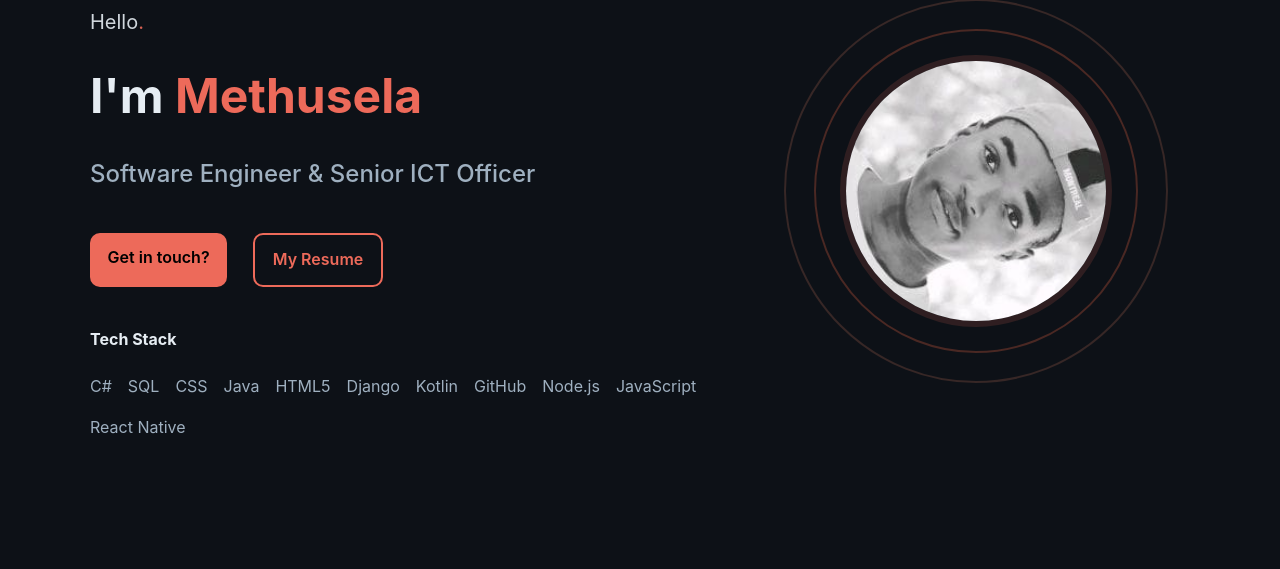
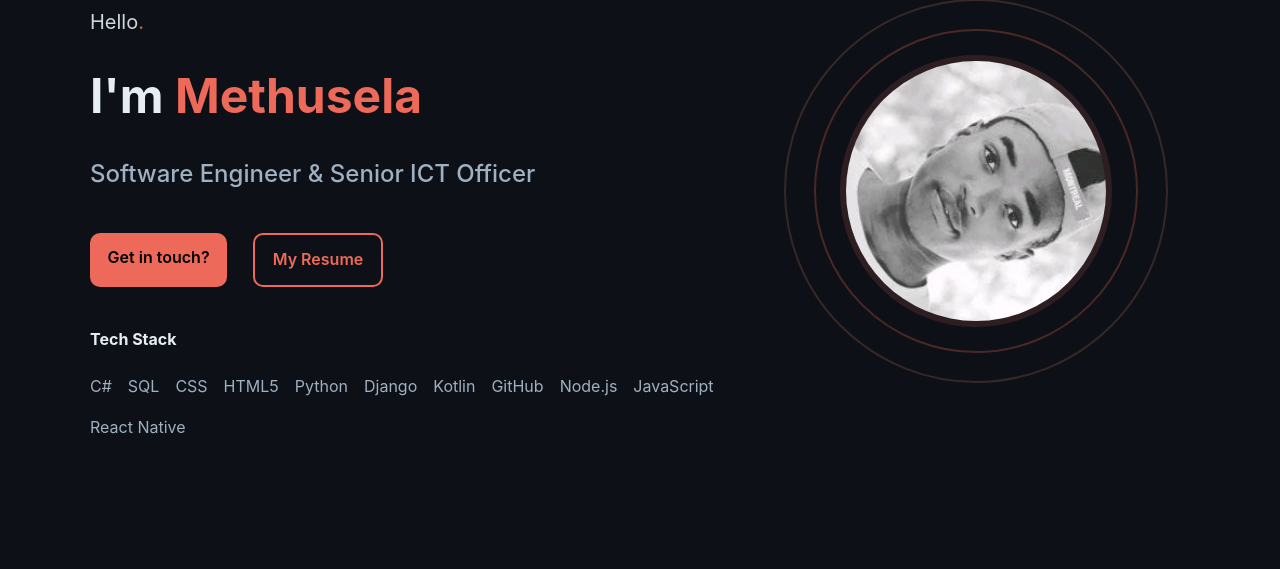
Before and after one commit to Methusela11/portifolio, a Django app: page / in a window 1280 px wide. Shown: the part 151-720 px from the top of the page. Run offline with Django 5.2, Linux system fonts and the light colour scheme.

Commit message:
Techstack

```diff
--- a/main/templates/main/index.html
+++ b/main/templates/main/index.html
@@ -33,8 +33,8 @@
         <li>C#</li>
         <li>SQL</li>
         <li>CSS</li>
-        <li>Java</li>
         <li>HTML5</li>
+        <li>Python</li>
         <li>Django</li>
         <li>Kotlin</li>
         <li>GitHub</li>
```
